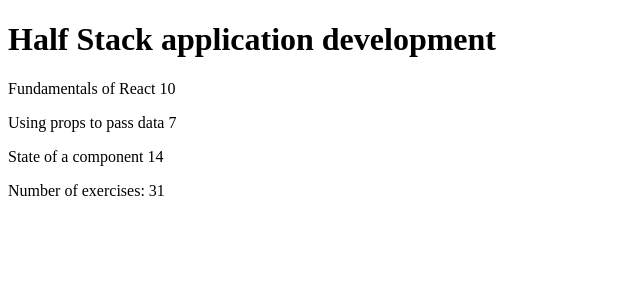
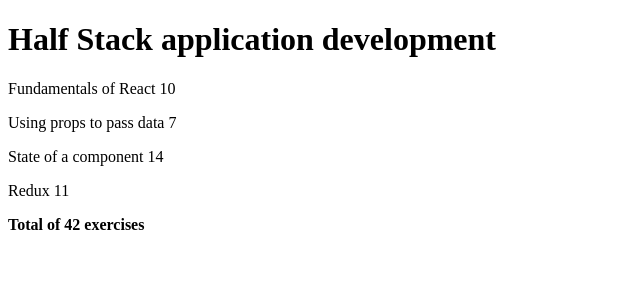
Before and after one commit to iou0101/MOOC-FullStack, a React (Create React App) app in the folder part1/courseinfo/: page / in a window 1280 px wide. Shown: the top 300 px of the page, without its empty margins (0-640 px from the left). Built offline with nearby package versions, Linux system fonts and the light colour scheme.

Commit message:
ex2.2 done

```diff
--- a/part1/courseinfo/src/App.js
+++ b/part1/courseinfo/src/App.js
@@ -9,10 +9,13 @@
 const Total = ({ list }) => {
   return (
     <p>
-      Number of exercises:{" "}
-      {list.reduce((acc, item) => {
-        return acc + item.exercises;
-      }, 0)}
+      <b>
+        Total of{" "}
+        {list.reduce((acc, item) => {
+          return acc + item.exercises;
+        }, 0)}{" "}
+        exercises
+      </b>
     </p>
   );
 };
@@ -53,6 +56,11 @@
         exercises: 14,
         id: 3,
       },
+      {
+        title: "Redux",
+        exercises: 11,
+        id: 4,
+      },
     ],
   };
 
```
